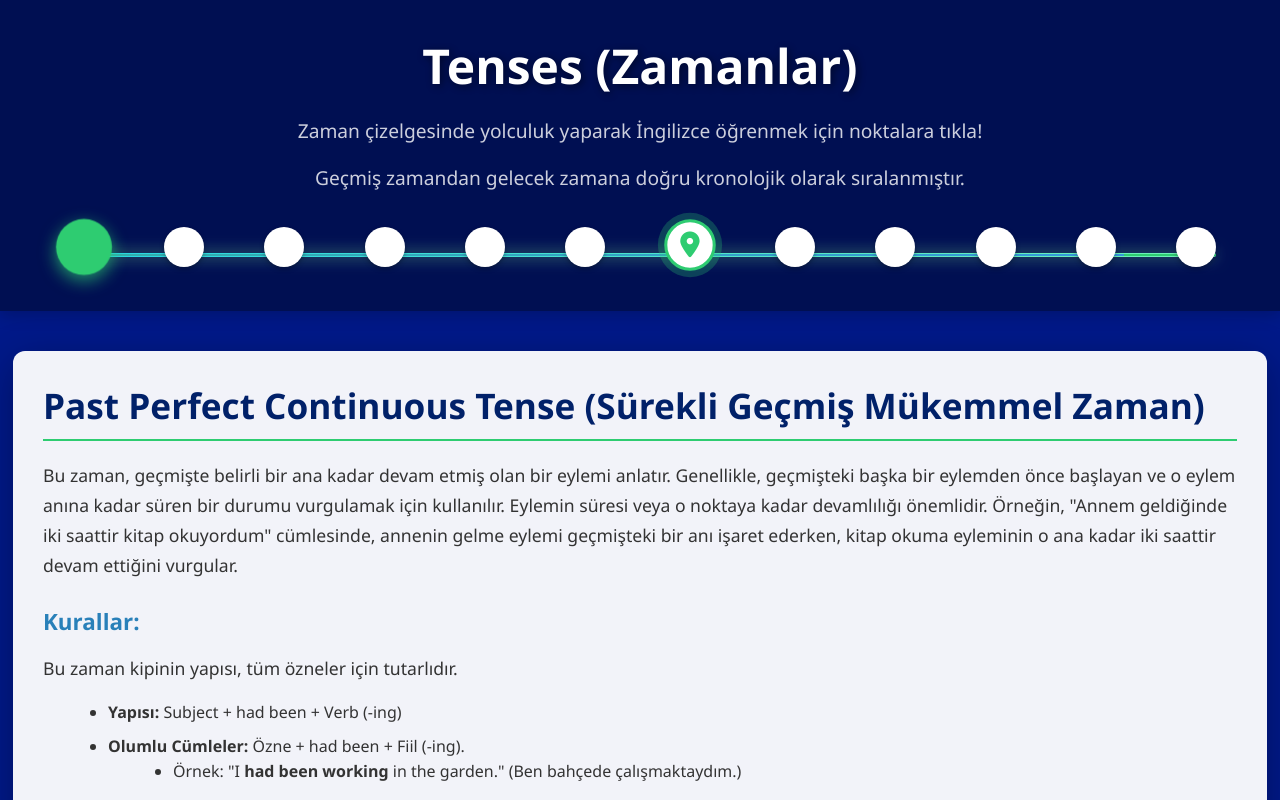
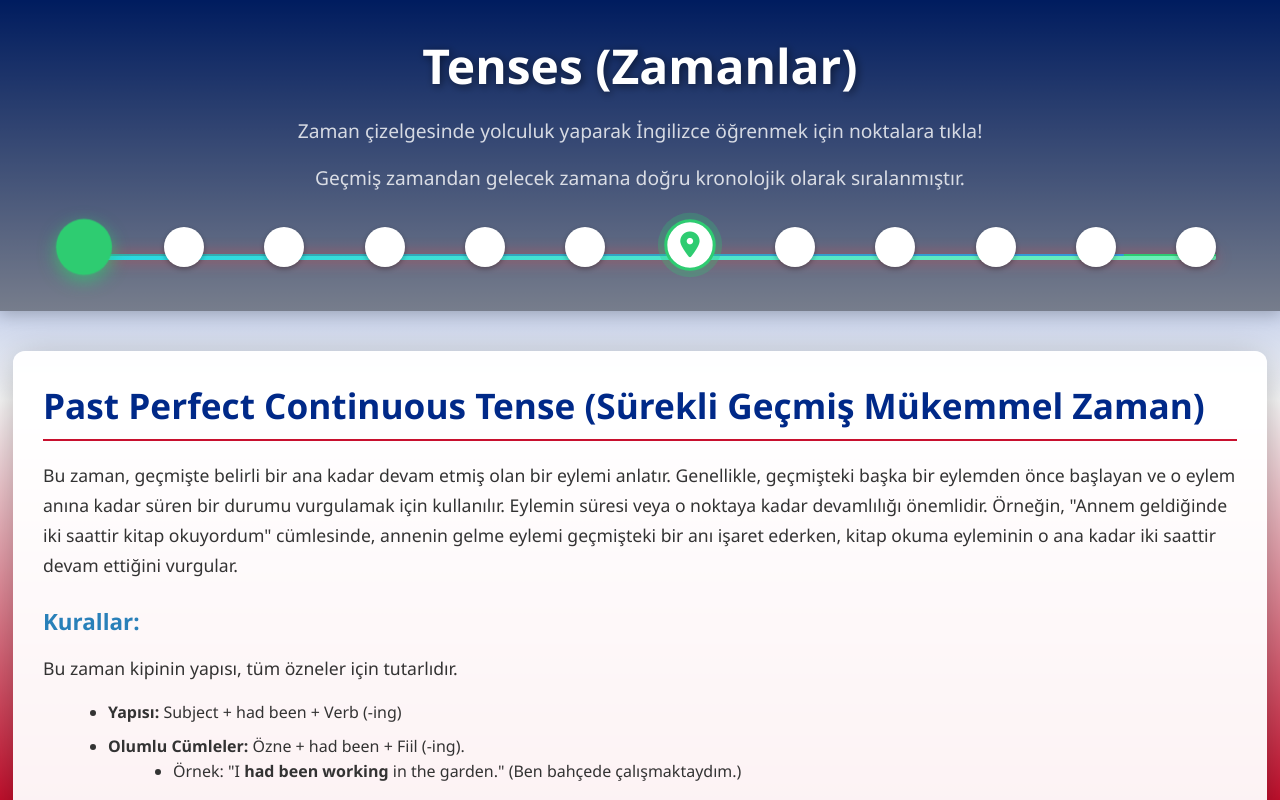
Before and after one commit to mehmetkaantokay/ingilizce-tenses, a plain HTML site: page index.html in a window 1280 px wide. Both pictures are taken after a click on the item 84 px from the left and 247 px from the top of the page. Drawn offline with Linux system fonts and the light colour scheme.

Commit message:
tasarım, arkaplan, optimizasyon değişikleri

```diff
--- a/index.html
+++ b/index.html
@@ -8,18 +8,20 @@
     <link rel="stylesheet" href="style.css">
     <!-- Font Awesome Kit for Icons -->
     <link rel="stylesheet" href="https://cdnjs.cloudflare.com/ajax/libs/font-awesome/6.5.2/css/all.min.css">
+    <!-- Sadece CSP meta tag'ini bırak -->
+    <meta http-equiv="Content-Security-Policy" content="default-src 'self' https://cdnjs.cloudflare.com; style-src 'self' 'unsafe-inline' https://cdnjs.cloudflare.com; script-src 'self'">
 </head>
 <body>
 
-    <div class="header-container">
+<main class="header-container">
   <h1>Tenses (Zamanlar)</h1>
   <p>Zaman çizelgesinde yolculuk yaparak İngilizce öğrenmek için noktalara tıkla!</p>
   <p>Geçmiş zamandan gelecek zamana doğru kronolojik olarak sıralanmıştır.</p>
 
-        <div class="timeline-wrapper">
-            <div class="timeline-arrow"></div>
+  <nav class="timeline-wrapper" aria-label="Zaman Çizelgesi">
+    <div class="timeline-arrow" aria-hidden="true"></div>
     <ul class="timeline-points">
-                <!-- Geçmiş Zamanlar (6) - Sıraya göre düzenlendi ve yazılar kaldırıldı -->
+      <!-- Noktaları data attributeleri ile basitleştirme -->
       <li class="point" data-tense="past-perfect-continuous"></li>
       <li class="point" data-tense="past-perfect"></li>
       <li class="point" data-tense="past-continuous"></li>
@@ -39,13 +41,10 @@
       <li class="point" data-tense="future-continuous"></li>
       <li class="point" data-tense="simple-future"></li>
     </ul>
-        </div>
-    </div>
+  </nav>
+</main>
 
-    <!-- Tıklanınca açılacak içerik alanı -->
-    <div id="content-container">
-        <!-- JavaScript bu bölümü dinamik olarak dolduracak -->
-    </div>
+<article id="content-container" class="content-transition"></article>
 
     <!-- Harici JavaScript Dosyasını Bağlama -->
     <script src="script.js"></script>
--- a/script.js
+++ b/script.js
@@ -1,118 +1,5 @@
 document.addEventListener('DOMContentLoaded', () => {
-    // Performance optimizations
-    const DOM = {
-        points: document.querySelectorAll('.point'),
-        contentContainer: document.getElementById('content-container'),
-        timeline: document.querySelector('.timeline-points')
-    };
-
-    let isTransitioning = false;
-    let currentTense = '';
-
-    // Optimized debounce function
-    const debounce = (func, wait) => {
-        let timeout;
-        return (...args) => {
-            clearTimeout(timeout);
-            timeout = setTimeout(() => func.apply(this, args), wait);
-        };
-    };
-
-    // Optimized content loading with transition
-    const loadContent = debounce(async (tenseKey) => {
-        if (isTransitioning || currentTense === tenseKey) return;
-        isTransitioning = true;
-        currentTense = tenseKey;
-
-        // Prepare transition
-        DOM.contentContainer.classList.add('content-transition', 'slide-out');
-
-        // Wait for animation frame for better performance
-        await new Promise(resolve => requestAnimationFrame(resolve));
-
-        // Update content
-        try {
-            const data = tenseData[tenseKey];
-            DOM.contentContainer.innerHTML = data ? `
-                <h2>${data.title}</h2>
-                ${data.content}
-            ` : `
-                <h2>Bilgi Bulunamadı</h2>
-                <p>Bu zaman hakkında detaylı bilgi henüz eklenmemiştir.</p>
-            `;
-
-            // Trigger reflow
-            DOM.contentContainer.offsetHeight;
-
-            // Animate in
-            DOM.contentContainer.classList.remove('slide-out');
-            DOM.contentContainer.classList.add('slide-in');
-        } catch (error) {
-            console.error('Content loading error:', error);
-        } finally {
-            isTransitioning = false;
-        }
-    }, 150);
-
-    // Event delegation for better performance
-    DOM.timeline.addEventListener('click', (e) => {
-        const point = e.target.closest('.point');
-        if (!point) return;
-
-        // Remove active class from all points
-        DOM.points.forEach(p => p.classList.remove('active'));
-
-        // Add active class to clicked point
-        point.classList.add('active');
-
-        // Load content
-        loadContent(point.dataset.tense);
-    }, { passive: true });
-
-    // Touch events optimization for mobile
-    if ('ontouchstart' in window) {
-        DOM.timeline.addEventListener('touchstart', (e) => {
-            const point = e.target.closest('.point');
-            if (!point) return;
-            point.style.transform = 'scale(0.95)';
-        }, { passive: true });
-
-        DOM.timeline.addEventListener('touchend', (e) => {
-            const point = e.target.closest('.point');
-            if (!point) return;
-            point.style.transform = '';
-        }, { passive: true });
-    }
-
-    // Initialize with first content
-    const initialPoint = document.querySelector('.point.location-marker[data-tense="present-continuous"]');
-    if (initialPoint) {
-        initialPoint.classList.add('active');
-        loadContent(initialPoint.dataset.tense);
-    }
-
-    // Intersection Observer for lazy loading
-    const observer = new IntersectionObserver(
-        (entries) => {
-            entries.forEach(entry => {
-                if (entry.isIntersecting) {
-                    entry.target.classList.add('visible');
-                    observer.unobserve(entry.target);
-                }
-            });
-        },
-        { threshold: 0.1 }
-    );
-
-    // Observe timeline points
-    DOM.points.forEach(point => observer.observe(point));
-    const points = document.querySelectorAll('.point');
-    const contentContainer = document.getElementById('content-container');
-    let activePoint = null; // Aktif olan noktayı takip etmek için
-
-    // Zamanların detaylı içeriklerini tutan nesne
-    // Uzun metinleri ve HTML'i buraya backtick (`) kullanarak güvenle ekleyebilirsiniz.
-    // Her bir tense'in 'content' özelliğini düzenleyeceksiniz.
+    // 1. Önce tenseData nesnesini tanımla
     const tenseData = {
         'past-perfect-continuous': {
             title: 'Past Perfect Continuous Tense (Sürekli Geçmiş Mükemmel Zaman)',
@@ -265,7 +152,7 @@ document.addEventListener('DOMContentLoaded', () => {
                             <td>Had + I, You, He, She, It, We, They</td>
                             <td></td> <!-- Bu kısım boş kalacak çünkü 'had' zaten başta -->
                             <td>Verb (V3)?</td>
-                            <td>... yapmış mıydım/mıydı/mıydık vb.?</td>
+                            <td>... yapmakta mıydım/mıydı/mıydık vb.?</td>
                         </tr>
                     </tbody>
                 </table>
@@ -739,7 +626,7 @@ document.addEventListener('DOMContentLoaded', () => {
                             <td>You, We, They</td>
                             <td>are</td>
                             <td>Verb (-ing)</td>
-                            <td>... yapıyorsun/yapıyoruz/yapıyorlar.</td>
+                            <td>... yapıyorsun/yapıyoruz/yapıyorlardı vb.</td>
                         </tr>
                         <tr>
                             <td style="color: #c0392b;"><strong>Olumsuz</strong></td>
@@ -1292,54 +1179,59 @@ document.addEventListener('DOMContentLoaded', () => {
         }
     };
 
-    // Sayfa yüklendiğinde Present Continuous Tense'i aktif yap ve içeriğini göster
-    const presentContinuousDot = document.querySelector('.point.location-marker[data-tense="present-continuous"]');
-    if (presentContinuousDot) {
-        presentContinuousDot.classList.add('active'); // CSS ile büyüsün
-        const initialTenseData = tenseData[presentContinuousDot.dataset.tense];
-        if (initialTenseData) {
-            contentContainer.innerHTML = `
-                <h2>${initialTenseData.title}</h2>
-                ${initialTenseData.content}
+    // 2. DOM elementlerini tanımla
+    const elements = {
+        points: document.querySelectorAll('.point'),
+        contentContainer: document.getElementById('content-container'),
+        timeline: document.querySelector('.timeline-points')
+    };
+
+    // 3. State yönetimi
+    const state = {
+        activePoint: null,
+        isTransitioning: false
+    };
+
+    // 4. İçerik yükleme fonksiyonu
+    function loadContent(point) {
+        const tenseKey = point.dataset.tense;
+        const data = tenseData[tenseKey];
+
+        if (data) {
+            elements.contentContainer.innerHTML = `
+                <h2>${data.title}</h2>
+                ${data.content}
             `;
-            contentContainer.classList.add('visible'); // İçerik kutusunu görünür yap
+            elements.contentContainer.classList.add('visible');
+        } else {
+            elements.contentContainer.innerHTML = `
+                <h2>Bilgi Bulunamadı</h2>
+                <p>Bu zaman hakkında detaylı bilgi henüz eklenmemiştir.</p>
+            `;
+            elements.contentContainer.classList.add('visible');
         }
-        activePoint = presentContinuousDot; // İlk aktif noktayı ayarla
     }
 
-
-    // Her bir noktaya tıklama olayı atama
-    points.forEach(point => {
+    // 5. Event listener'ları ekle
+    elements.points.forEach(point => {
         point.addEventListener('click', (e) => {
-            // Mevcut aktif noktadan 'active' sınıfını kaldır
-            if (activePoint) {
-                activePoint.classList.remove('active');
+            if (state.activePoint) {
+                state.activePoint.classList.remove('active');
             }
 
-            // Tıklanan yeni noktayı aktif yap
             const clickedPoint = e.currentTarget;
             clickedPoint.classList.add('active');
-            activePoint = clickedPoint; // Aktif noktayı güncelle
+            state.activePoint = clickedPoint;
 
-            const tenseKey = clickedPoint.dataset.tense;
-            const data = tenseData[tenseKey];
-
-            if (data) {
-                // İçerik kutusunu yeni veriyle doldur
-                contentContainer.innerHTML = `
-                    <h2>${data.title}</h2>
-                    ${data.content}
-                `;
-                // İçerik kutusunu görünür yap (animasyon tetiklenir)
-                contentContainer.classList.add('visible');
-            } else {
-                // Eğer veri bulunamazsa varsayılan bir mesaj göster
-                contentContainer.innerHTML = `
-                    <h2>Bilgi Bulunamadı</h2>
-                    <p>Bu zaman hakkında detaylı bilgi henüz eklenmemiştir.</p>
-                `;
-                contentContainer.classList.add('visible');
-            }
+            loadContent(clickedPoint);
         });
     });
+
+    // 6. Başlangıç içeriğini yükle
+    const initialPoint = document.querySelector('.point.location-marker[data-tense="present-continuous"]');
+    if (initialPoint) {
+        initialPoint.classList.add('active');
+        state.activePoint = initialPoint;
+        loadContent(initialPoint);
+    }
 });
--- a/style.css
+++ b/style.css
@@ -1,3 +1,25 @@
+/* CSS Değişkenleri - En üste eklenecek */
+:root {
+  --primary-color: #2ecc71;
+  --secondary-color: #3498db;
+  --text-color: #333;
+  --background-gradient: linear-gradient(to bottom, #002f9e, #FFFFFF, #C8102E);
+  --transition-base: 0.3s cubic-bezier(0.4, 0, 0.2, 1);
+  --shadow-levels: {
+    light: rgba(0, 0, 0, 0.1),
+    medium: rgba(0, 0, 0, 0.2),
+    dark: rgba(0, 0, 0, 0.3)
+  }
+}
+
+/* Performans optimizasyonları için yeni class */
+.optimize-performance {
+  contain: layout style paint;
+  backface-visibility: hidden;
+  transform: translateZ(0);
+  will-change: transform, opacity;
+}
+
 /* --- Genel Sayfa Stilleri --- */
 html {
     box-sizing: border-box; /* Tüm elemanlar için kutu modelini ayarlar */
@@ -13,7 +35,10 @@ body, html {
     font-family: 'Segoe UI', Tahoma, Geneva, Verdana, sans-serif;
     height: 100%;
     overflow-x: hidden; /* Genel yatay kaydırmayı engeller */
-    background-color: #001989; /* Fallback color */
+    /* İngiltere bayrağı renklerinden gradyan */
+    background: linear-gradient(to bottom, #002f9e, #FFFFFF, #C8102E);
+    /* %90 Bulanıklık efekti */
+
 }
 
 /* Arkaplan Gradyanı ve Sallanma Efekti */
@@ -25,24 +50,10 @@ body::before {
     width: 100%;
     height: 100%;
     z-index: -1;
-    /* İngiltere bayrağı renklerinden gradyan */
-    background: linear-gradient(to bottom, #012169, #FFFFFF, #C8102E);
-    /* %90 Bulanıklık efekti */
-    filter: blur(15px);
-    /* Hafif sallanma animasyonu */
-    animation: wave-effect 10s infinite alternate ease-in-out;
     /* Kenarlardaki boşluğu kapatmak için ölçeklendirme */
     transform: scale(1.1);
 }
 
-@keyframes wave-effect {
-    from {
-        transform: scale(1.1) translateX(-5px) rotate(-0.5deg);
-    }
-    to {
-        transform: scale(1.1) translateX(5px) rotate(0.5deg);
-    }
-}
 
 /* --- Header ve Zaman Çizelgesi Stilleri --- */
 .header-container {
@@ -50,7 +61,7 @@ body::before {
     color: white;
     padding: 1px 0;
     background-color: rgba(0, 0, 0, 0.4); /* Hafif şeffaf arka plan */
-    box-shadow: 0 4px 15px rgba(0,0,0,0.2);
+    box-shadow: 0 4px 15px rgba(0, 0, 0, 0.2);
     margin-bottom: 1px;
     position: relative;
     z-index: 10;
@@ -74,6 +85,9 @@ body::before {
     margin: 10px auto;
     padding: 30px 0;
     overflow: visible;
+    container-type: inline-size;
+    width: min(90%, 1800px);
+    margin-inline: auto;
 }
 
 .timeline-arrow {
@@ -81,12 +95,14 @@ body::before {
     top: 50%;
     left: 0;
     width: 100%;
-    height: 4px; /* Ok kalınlığı */
-    background: linear-gradient(to right, #00C9FF, #92FE9D); /* Gradyan ok */
+    height: 5px; /* Ok kalınlığı */
+    background: linear-gradient(to right, #ffffff, #002f9e); /* Gradyan ok */
     transform: translateY(-50%);
     z-index: 1;
     border-radius: 2px;
-    box-shadow: 0 0 15px rgba(146, 254, 157, 0.7); /* Parlama efekti */
+    box-shadow: 0 0 15px rgba(255, 56, 56, 0.7); /* Parlama efekti */
+    transform: translateZ(0);
+    will-change: transform;
 }
 
 .timeline-points {
@@ -99,6 +115,7 @@ body::before {
     position: relative;
     z-index: 2; /* Noktaların okun üzerinde olması için */
     flex-wrap: nowrap; /* Noktaların sarılmasını engelle */
+    gap: 10px;
 }
 
 .point {
@@ -118,6 +135,9 @@ body::before {
     padding: 0;
     box-sizing: border-box;
     margin-top: -15px; /* Yeni boyutun yarısı kadar yukarı kaydırıldı */
+    aspect-ratio: 1;
+    contain: layout style paint;
+    backface-visibility: hidden;
 }
 
 .point:hover {
@@ -211,10 +231,10 @@ body::before {
 }
 
 #content-container h2 {
-    color: #012169;
+    color: #002988;
     font-size: 2.2em;
     margin-top: 0;
-    border-bottom: 2px solid #2ecc71; /* Alt çizgi rengi yeşil yapıldı */
+    border-bottom: 2px solid #C8102E; /* Alt çizgi rengi yeşil yapıldı */
     padding-bottom: 10px;
     margin-bottom: 20px;
 }
@@ -263,7 +283,7 @@ body::before {
 }
 
 .tense-table thead {
-    background-color: #012169; /* Koyu mavi başlık */
+    background-color: #002988; /* Koyu mavi başlık */
     color: white;
 }
 
@@ -292,19 +312,14 @@ body::before {
 
 /* Responsive Düzenlemeler */
 @media (max-width: 768px) {
-    .header-container h1 {
-        font-size: 2.2em;
-    }
-
-    .header-container p {
-        font-size: 1em;
-    }
-
-    .timeline-points {
-        flex-wrap: wrap; /* Küçük ekranlarda sarılma aktif */
-        justify-content: center; /* Ortalamaya devam */
-        gap: 15px; /* Mobil için boşluğu azalt */
-    }
+  /* Tüm mobil stilleri tek bir yerde topla */
+  .header-container h1 { font-size: 2.2em; }
+  .header-container p { font-size: 1em; }
+  .timeline-points {
+    flex-wrap: wrap;
+    justify-content: center;
+    gap: 15px;
+  }
 
     .point {
         width: 22px; /* Mobil için boyut büyütüldü */
@@ -564,3 +579,13 @@ body::before {
         transform: none;
     }
 }
+
+/* Yeni container query */
+@container (max-width: 600px) {
+  .timeline-points {
+    gap: 10px;
+  }
+  .point {
+    aspect-ratio: 1;
+  }
+}
```
Lines whose indentation alone changed are shown as unchanged.
